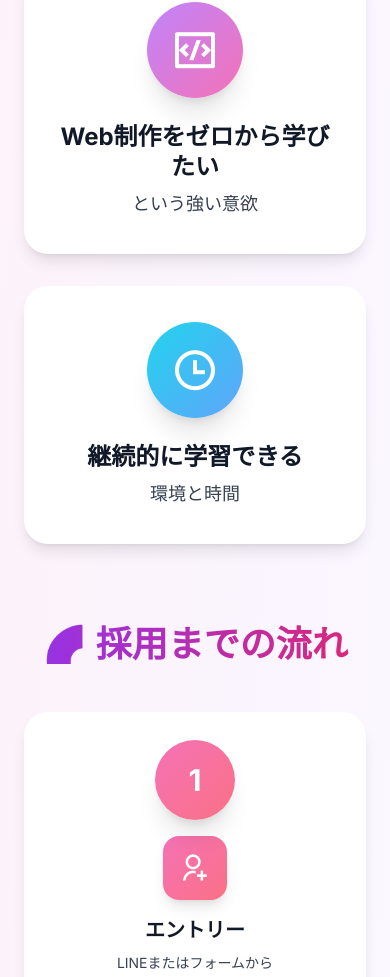
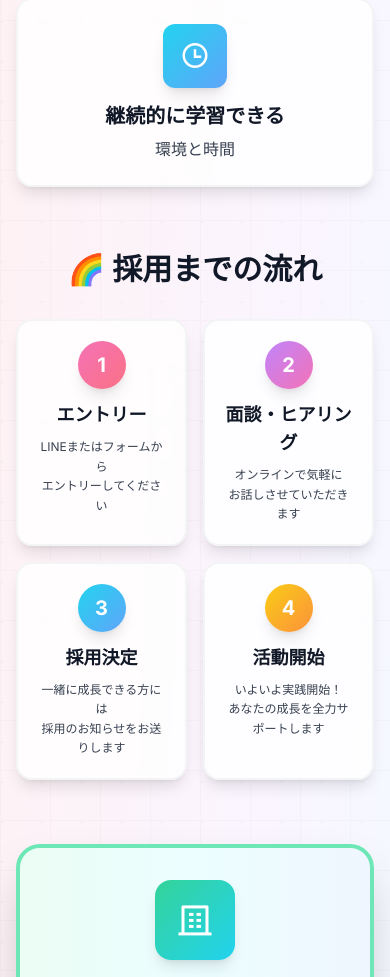
Before and after one commit to Kanta02cer/10slp, a React (Vite) app: page /recruit in a window 390 px wide. Shown: the part 1624-2601 px from the top of the page. Built offline with nearby package versions, Linux system fonts and the light colour scheme; a web font is replaced by a local one.

Commit message:
Update Services component: Revise service titles and pricing formats for clarity, enhance feature descriptions, and improve overall layout for better user engagement and readability.

```diff
--- a/src/pages/recruit/components/Requirements.tsx
+++ b/src/pages/recruit/components/Requirements.tsx
@@ -1,4 +1,28 @@
 export default function Requirements() {
+  const [isVisible, setIsVisible] = useState<Record<number, boolean>>({});
+
+  useEffect(() => {
+    const observerOptions = {
+      threshold: 0.1,
+      rootMargin: '0px 0px -50px 0px'
+    };
+
+    const observer = new IntersectionObserver((entries) => {
+      entries.forEach((entry) => {
+        if (entry.isIntersecting) {
+          const index = parseInt(entry.target.getAttribute('data-index') || '0');
+          setIsVisible(prev => ({ ...prev, [index]: true }));
+        }
+      });
+    }, observerOptions);
+
+    const elements = document.querySelectorAll('[data-scroll-item]');
+    elements.forEach(el => observer.observe(el));
+
+    return () => {
+      elements.forEach(el => observer.unobserve(el));
+    };
+  }, []);
   const requirements = [
     {
       icon: 'ri-robot-2-line',
@@ -78,6 +102,15 @@ export default function Requirements() {
     }
   ];
 
+  const jobContents = [
+    { text: 'ゼロイチでLP制作' },
+    { text: 'お客様との接客' },
+    { text: 'TOMOSUBAラウンジでのコミュニケーター（コミュマネ）' },
+    { text: 'サイトの編集・修正（CMS）' },
+    { text: 'サイトデザイン' },
+    { text: 'デザインカンプ制作' }
+  ];
+
   const benefits = [
     {
       icon: 'ri-briefcase-line',
@@ -100,71 +133,154 @@ export default function Requirements() {
   ];
 
   return (
-    <section id="requirements" className="py-32 bg-gradient-to-br from-pink-50 via-purple-50 via-cyan-50 to-white relative overflow-hidden">
-      {/* 可愛い背景装飾 */}
-      <div className="absolute inset-0 opacity-10">
-        <div className="absolute top-20 left-10 w-32 h-32 rounded-full bg-pink-300 blur-3xl animate-pulse"></div>
-        <div className="absolute bottom-20 right-10 w-40 h-40 rounded-full bg-purple-300 blur-3xl animate-pulse" style={{ animationDelay: '1s' }}></div>
-        <div className="absolute top-1/2 left-1/2 w-36 h-36 rounded-full bg-cyan-300 blur-3xl animate-pulse" style={{ animationDelay: '2s' }}></div>
+    <section id="requirements" className="py-24 sm:py-32 relative overflow-hidden">
+      {/* オシャレな背景 */}
+      <div className="absolute inset-0 z-0">
+        {/* グラデーション背景 */}
+        <div className="absolute inset-0 bg-gradient-to-br from-rose-50 via-pink-50 via-purple-50 to-cyan-50"></div>
+
+        {/* パターンオーバーレイ */}
+        <div
+          className="absolute inset-0 opacity-[0.03]"
+          style={{
+            backgroundImage: `radial-gradient(circle at 2px 2px, rgb(0,0,0) 1px, transparent 0)`,
+            backgroundSize: '40px 40px'
+          }}
+        ></div>
+
+        {/* アニメーション要素 */}
+        <div className="absolute top-20 left-10 w-72 h-72 bg-gradient-to-br from-rose-300/30 to-pink-300/30 rounded-full blur-3xl animate-pulse"></div>
+        <div className="absolute bottom-20 right-10 w-96 h-96 bg-gradient-to-br from-purple-300/30 to-cyan-300/30 rounded-full blur-3xl animate-pulse" style={{ animationDelay: '2s' }}></div>
+        <div className="absolute top-1/2 left-1/2 transform -translate-x-1/2 -translate-y-1/2 w-80 h-80 bg-gradient-to-br from-pink-200/20 to-rose-200/20 rounded-full blur-3xl animate-pulse" style={{ animationDelay: '4s' }}></div>
+
+        {/* グリッドパターン */}
+        <div
+          className="absolute inset-0 opacity-[0.02]"
+          style={{
+            backgroundImage: `
+              linear-gradient(to right, rgb(0,0,0) 1px, transparent 1px),
+              linear-gradient(to bottom, rgb(0,0,0) 1px, transparent 1px)
+            `,
+          backgroundSize: '50px 50px'
+          }}
+        ></div>
       </div>
 
-      {/* 星やハートの装飾 */}
-      <div className="absolute top-32 right-20 text-4xl animate-bounce" style={{ animationDuration: '3s' }}>✨</div>
-      <div className="absolute bottom-40 left-20 text-5xl animate-pulse">💝</div>
-      <div className="absolute top-64 left-32 text-3xl animate-bounce" style={{ animationDuration: '4s', animationDelay: '1s' }}>⭐</div>
-
-      <div className="max-w-7xl mx-auto px-6 relative z-10">
+      <div className="max-w-6xl mx-auto px-4 sm:px-6 relative z-10">
         {/* タイトル */}
-        <div className="text-center mb-16">
-          <h2 className="text-5xl md:text-6xl font-bold mb-4 bg-gradient-to-r from-pink-500 via-purple-500 to-cyan-500 bg-clip-text text-transparent">
+        <div className="text-center mb-12 sm:mb-16">
+          <h2 className="text-4xl sm:text-5xl md:text-6xl font-bold mb-4 bg-gradient-to-r from-red-600 via-pink-500 to-purple-600 bg-clip-text text-transparent">
             募集要項
           </h2>
-          <p className="text-xl text-gray-700 font-medium">
+          <p className="text-lg sm:text-xl text-gray-700 font-medium">
             学生インターン・主婦の方も大歓迎！✨<br />
             在宅ワーク・フレックス対応で、あなたのペースで成長できます
           </p>
         </div>
 
         {/* 必須条件 */}
-        <div className="mb-20">
-          <h3 className="text-4xl font-bold text-center mb-12 bg-gradient-to-r from-pink-600 to-rose-600 bg-clip-text text-transparent">
+        <div className="mb-16 sm:mb-20">
+          <h3 className="text-3xl sm:text-4xl font-bold text-center mb-8 sm:mb-12 text-gray-900">
             📋 必須条件
           </h3>
-          <div className="grid md:grid-cols-3 gap-8">
+          <div className="grid md:grid-cols-3 gap-6 sm:gap-8">
             {requirements.map((item, index) => (
-              <div key={index} className="group bg-white rounded-3xl p-8 shadow-lg hover:shadow-2xl transition-all duration-300 border-4 border-transparent hover:border-pink-200 text-center transform hover:scale-105">
-                <div className={`w-24 h-24 flex items-center justify-center mx-auto mb-6 bg-gradient-to-br ${item.gradient} rounded-full shadow-xl group-hover:rotate-12 transition-transform duration-300`}>
-                  <i className={`${item.icon} text-5xl text-white`}></i>
+              <div
+                key={index}
+                data-scroll-item
+                data-index={index}
+                className={`bg-white/80 backdrop-blur-sm rounded-2xl p-6 sm:p-8 shadow-lg hover:shadow-2xl transition-all duration-500 border-2 border-gray-100 hover:border-rose-200 text-center transform hover:-translate-y-2 ${
+                  isVisible[index] ? 'opacity-100 translate-y-0' : 'opacity-0 translate-y-10'
+                }`}
+                style={{ transitionDelay: `${index * 150}ms` }}
+              >
+                <div className={`w-16 h-16 sm:w-20 sm:h-20 flex items-center justify-center mx-auto mb-4 sm:mb-6 bg-gradient-to-br ${item.gradient} rounded-xl shadow-lg transform group-hover:scale-110 transition-transform duration-300 hover:rotate-6`}>
+                  <i className={`${item.icon} text-3xl sm:text-4xl text-white`}></i>
                 </div>
-                <h4 className="text-2xl font-bold text-gray-900 mb-2 leading-tight">{item.title}</h4>
-                <p className="text-lg text-gray-700 font-medium">{item.subtitle}</p>
+                <h4 className="text-xl sm:text-2xl font-bold text-gray-900 mb-2 leading-tight group-hover:text-rose-600 transition-colors">{item.title}</h4>
+                <p className="text-base sm:text-lg text-gray-700">{item.subtitle}</p>
               </div>
             ))}
           </div>
         </div>
 
         {/* 採用までの流れ */}
-        <div className="mb-20">
-          <h3 className="text-4xl font-bold text-center mb-12 bg-gradient-to-r from-purple-600 to-pink-600 bg-clip-text text-transparent">
+        <div className="mb-16 sm:mb-20">
+          <h3 className="text-3xl sm:text-4xl font-bold text-center mb-8 sm:mb-12 text-gray-900">
             🌈 採用までの流れ
           </h3>
-          <div className="grid md:grid-cols-4 gap-6">
+          <div className="grid grid-cols-2 md:grid-cols-4 gap-4 sm:gap-6">
             {flow.map((item, index) => (
-              <div key={index} className="relative">
-                {/* 接続線 */}
-                {index < flow.length - 1 && (
-                  <div className="hidden md:block absolute top-1/2 right-0 w-full h-1 bg-gradient-to-r from-pink-300 to-purple-300 transform -translate-y-1/2 z-0" style={{ width: 'calc(100% + 1.5rem)' }}></div>
-                )}
+              <div
+                key={index}
+                data-scroll-item
+                data-index={index + 10}
+                className={`bg-white/80 backdrop-blur-sm rounded-2xl p-5 sm:p-6 shadow-lg hover:shadow-2xl transition-all duration-500 border-2 border-gray-100 hover:border-purple-200 text-center transform hover:-translate-y-2 hover:scale-105 group ${
+                  isVisible[index + 10] ? 'opacity-100 translate-y-0' : 'opacity-0 translate-y-10'
+                }`}
+                style={{ transitionDelay: `${index * 150}ms` }}
+              >
+                <div className={`w-12 h-12 sm:w-16 sm:h-16 flex items-center justify-center mx-auto mb-3 sm:mb-4 bg-gradient-to-br ${item.gradient} rounded-full shadow-lg transform group-hover:rotate-12 group-hover:scale-110 transition-all duration-300`}>
+                  <span className="text-xl sm:text-2xl font-bold text-white">{item.step}</span>
+                </div>
+                <h4 className="text-lg sm:text-xl font-bold text-gray-900 mb-2 group-hover:text-purple-600 transition-colors">{item.title}</h4>
+                <p className="text-xs sm:text-sm text-gray-700 leading-relaxed" dangerouslySetInnerHTML={{ __html: item.description }}></p>
+              </div>
+            ))}
+          </div>
+        </div>
 
-                <div className="relative bg-white rounded-3xl p-6 shadow-lg hover:shadow-2xl transition-all duration-300 border-4 border-transparent hover:border-purple-200 text-center transform hover:scale-105">
-                  <div className={`w-20 h-20 flex items-center justify-center mx-auto mb-4 bg-gradient-to-br ${item.gradient} rounded-full shadow-xl relative z-10`}>
-                    <span className="text-3xl font-bold text-white">{item.step}</span>
+        {/* オフィス情報（強調） */}
+        <div
+          data-scroll-item
+          data-index={50}
+          className={`mb-16 sm:mb-20 bg-gradient-to-r from-emerald-50 via-cyan-50 to-blue-50 rounded-3xl p-8 sm:p-10 border-4 border-emerald-300 shadow-2xl ${
+            isVisible[50] ? 'opacity-100 translate-y-0' : 'opacity-0 translate-y-10'
+          }`}
+        >
+          <div className="text-center">
+            <div className="w-20 h-20 flex items-center justify-center mx-auto mb-6 bg-gradient-to-br from-emerald-400 to-cyan-400 rounded-2xl shadow-lg">
+              <i className="ri-building-4-line text-4xl text-white"></i>
+            </div>
+            <h3 className="text-3xl sm:text-4xl font-bold text-gray-900 mb-4">
+              🏢 オフィス
+            </h3>
+            <div className="bg-white/90 backdrop-blur-sm rounded-2xl p-6 sm:p-8 shadow-lg max-w-2xl mx-auto">
+              <h4 className="text-2xl sm:text-3xl font-bold text-emerald-700 mb-3">
+                四ツ谷TOMOSUBA
+              </h4>
+              <p className="text-lg sm:text-xl text-gray-700 leading-relaxed">
+                〒102-0083<br />
+                東京都千代田区麹町５丁目3番地6 B1
+              </p>
+            </div>
+          </div>
+        </div>
+
+        {/* 業務内容（強調） */}
+        <div
+          data-scroll-item
+          data-index={60}
+          className={`mb-16 sm:mb-20 ${
+            isVisible[60] ? 'opacity-100 translate-y-0' : 'opacity-0 translate-y-10'
+          }`}
+        >
+          <h3 className="text-3xl sm:text-4xl font-bold text-center mb-8 sm:mb-12 text-gray-900">
+            💼 業務内容
+          </h3>
+          <div className="grid sm:grid-cols-2 lg:grid-cols-3 gap-4 sm:gap-6 max-w-5xl mx-auto">
+            {jobContents.map((item, index) => (
+              <div
+                key={index}
+                className="bg-white/80 backdrop-blur-sm rounded-2xl p-5 sm:p-6 shadow-lg hover:shadow-2xl transition-all duration-500 border-2 border-gray-100 hover:border-emerald-200 transform hover:-translate-y-2 group"
+              >
+                <div className="flex items-center gap-3">
+                  <div className="w-10 h-10 flex items-center justify-center bg-gradient-to-br from-emerald-400 to-cyan-400 rounded-lg shadow-md group-hover:scale-110 transition-transform duration-300 flex-shrink-0">
+                    <span className="text-white font-bold">{index + 1}</span>
                   </div>
-                  <div className={`w-16 h-16 flex items-center justify-center mx-auto mb-4 bg-gradient-to-br ${item.gradient} rounded-2xl shadow-lg`}>
-                    <i className={`${item.icon} text-3xl text-white`}></i>
-                  </div>
-                  <h4 className="text-xl font-bold text-gray-900 mb-2">{item.title}</h4>
-                  <p className="text-sm text-gray-700 leading-relaxed" dangerouslySetInnerHTML={{ __html: item.description }}></p>
+                  <p className="text-base sm:text-lg font-medium text-gray-900 group-hover:text-emerald-600 transition-colors">
+                    {item.text}
+                  </p>
                 </div>
               </div>
             ))}
@@ -172,51 +288,124 @@ export default function Requirements() {
         </div>
 
         {/* 労働条件 */}
-        <div className="mb-20">
-          <h3 className="text-4xl font-bold text-center mb-12 bg-gradient-to-r from-cyan-600 to-blue-600 bg-clip-text text-transparent">
+        <div className="mb-16 sm:mb-20">
+          <h3 className="text-3xl sm:text-4xl font-bold text-center mb-8 sm:mb-12 text-gray-900">
             💼 労働条件
           </h3>
-          <div className="grid md:grid-cols-2 lg:grid-cols-4 gap-6">
-            {workingConditions.map((item, index) => (
-              <div key={index} className="bg-white rounded-3xl p-8 shadow-lg hover:shadow-2xl transition-all duration-300 border-4 border-transparent hover:border-cyan-200 text-center transform hover:scale-105">
-                <div className={`w-20 h-20 flex items-center justify-center mx-auto mb-6 bg-gradient-to-br ${item.gradient} rounded-full shadow-xl`}>
-                  <i className={`${item.icon} text-4xl text-white`}></i>
+          <div className="grid sm:grid-cols-2 lg:grid-cols-4 gap-4 sm:gap-6">
+            {workingConditions.map((item, index) => {
+              // 報酬を強調表示
+              if (item.title === '報酬') {
+                return (
+                  <div
+                    key={index}
+                    data-scroll-item
+                    data-index={index + 20}
+                    className={`bg-gradient-to-br from-yellow-50 to-orange-50 backdrop-blur-sm rounded-2xl p-6 sm:p-8 shadow-xl hover:shadow-2xl transition-all duration-500 border-4 border-yellow-300 hover:border-orange-400 text-center transform hover:-translate-y-2 group ${
+                      isVisible[index + 20] ? 'opacity-100 translate-y-0' : 'opacity-0 translate-y-10'
+                    }`}
+                    style={{ transitionDelay: `${index * 100}ms` }}
+                  >
+                    <div className={`w-16 h-16 sm:w-20 sm:h-20 flex items-center justify-center mx-auto mb-4 sm:mb-6 bg-gradient-to-br from-yellow-400 to-orange-400 rounded-xl shadow-lg transform group-hover:scale-110 group-hover:rotate-6 transition-all duration-300`}>
+                      <i className={`${item.icon} text-3xl sm:text-4xl text-white`}></i>
+                    </div>
+                    <h4 className="text-lg sm:text-xl font-bold text-gray-900 mb-3 sm:mb-4 group-hover:text-orange-600 transition-colors">{item.title}</h4>
+                    <div className="space-y-2">
+                      <p className="text-2xl sm:text-3xl font-bold text-orange-600">時給：1,500円</p>
+                      <p className="text-xl sm:text-2xl font-bold text-orange-600">インセンティブ：20％</p>
+                    </div>
+                  </div>
+                );
+              }
+
+              // 勤務場所を強調表示
+              if (item.title === '勤務場所') {
+                return (
+                  <div
+                    key={index}
+                    data-scroll-item
+                    data-index={index + 20}
+                    className={`bg-gradient-to-br from-emerald-50 to-cyan-50 backdrop-blur-sm rounded-2xl p-6 sm:p-8 shadow-xl hover:shadow-2xl transition-all duration-500 border-4 border-emerald-300 hover:border-cyan-400 text-center transform hover:-translate-y-2 group ${
+                      isVisible[index + 20] ? 'opacity-100 translate-y-0' : 'opacity-0 translate-y-10'
+                    }`}
+                    style={{ transitionDelay: `${index * 100}ms` }}
+                  >
+                    <div className={`w-16 h-16 sm:w-20 sm:h-20 flex items-center justify-center mx-auto mb-4 sm:mb-6 bg-gradient-to-br from-emerald-400 to-cyan-400 rounded-xl shadow-lg transform group-hover:scale-110 group-hover:rotate-6 transition-all duration-300`}>
+                      <i className={`${item.icon} text-3xl sm:text-4xl text-white`}></i>
+                    </div>
+                    <h4 className="text-lg sm:text-xl font-bold text-gray-900 mb-3 sm:mb-4 group-hover:text-emerald-600 transition-colors">{item.title}</h4>
+                    <div className="bg-white/80 rounded-xl p-4">
+                      <p className="text-lg font-bold text-emerald-700 mb-2">四ツ谷TOMOSUBA</p>
+                      <p className="text-sm text-gray-700 leading-relaxed">〒102-0083<br />東京都千代田区麹町５丁目3番地6 B1</p>
+                    </div>
+                  </div>
+                );
+              }
+
+              // その他の労働条件
+              return (
+                <div
+                  key={index}
+                  data-scroll-item
+                  data-index={index + 20}
+                  className={`bg-white/80 backdrop-blur-sm rounded-2xl p-6 sm:p-8 shadow-lg hover:shadow-2xl transition-all duration-500 border-2 border-gray-100 hover:border-cyan-200 text-center transform hover:-translate-y-2 group ${
+                    isVisible[index + 20] ? 'opacity-100 translate-y-0' : 'opacity-0 translate-y-10'
+                  }`}
+                  style={{ transitionDelay: `${index * 100}ms` }}
+                >
+                  <div className={`w-16 h-16 sm:w-20 sm:h-20 flex items-center justify-center mx-auto mb-4 sm:mb-6 bg-gradient-to-br ${item.gradient} rounded-xl shadow-lg transform group-hover:scale-110 group-hover:rotate-6 transition-all duration-300`}>
+                    <i className={`${item.icon} text-3xl sm:text-4xl text-white`}></i>
+                  </div>
+                  <h4 className="text-lg sm:text-xl font-bold text-gray-900 mb-3 sm:mb-4 group-hover:text-cyan-600 transition-colors">{item.title}</h4>
+                  <p className="text-sm sm:text-base text-gray-700 leading-relaxed" dangerouslySetInnerHTML={{ __html: item.content }}></p>
                 </div>
-                <h4 className="text-xl font-bold text-gray-900 mb-4">{item.title}</h4>
-                <p className="text-base text-gray-700 leading-relaxed" dangerouslySetInnerHTML={{ __html: item.content }}></p>
-              </div>
-            ))}
+              );
+            })}
           </div>
         </div>
 
         {/* 得られるもの */}
-        <div>
-          <h3 className="text-4xl font-bold text-center mb-12 bg-gradient-to-r from-yellow-600 to-orange-600 bg-clip-text text-transparent">
+        <div className="mb-16 sm:mb-20">
+          <h3 className="text-3xl sm:text-4xl font-bold text-center mb-8 sm:mb-12 text-gray-900">
             🎁 こんなことができます
           </h3>
-          <div className="grid md:grid-cols-3 gap-8">
+          <div className="grid md:grid-cols-3 gap-6 sm:gap-8">
             {benefits.map((item, index) => (
-              <div key={index} className="group bg-white rounded-3xl p-8 shadow-lg hover:shadow-2xl transition-all duration-300 border-4 border-transparent hover:border-yellow-200 text-center transform hover:scale-105">
-                <div className={`w-24 h-24 flex items-center justify-center mx-auto mb-6 bg-gradient-to-br ${item.gradient} rounded-full shadow-xl group-hover:rotate-12 transition-transform duration-300`}>
-                  <i className={`${item.icon} text-5xl text-white`}></i>
+              <div
+                key={index}
+                data-scroll-item
+                data-index={index + 30}
+                className={`bg-white/80 backdrop-blur-sm rounded-2xl p-6 sm:p-8 shadow-lg hover:shadow-2xl transition-all duration-500 border-2 border-gray-100 hover:border-yellow-200 text-center transform hover:-translate-y-2 group ${
+                  isVisible[index + 30] ? 'opacity-100 translate-y-0' : 'opacity-0 translate-y-10'
+                }`}
+                style={{ transitionDelay: `${index * 150}ms` }}
+              >
+                <div className={`w-16 h-16 sm:w-20 sm:h-20 flex items-center justify-center mx-auto mb-4 sm:mb-6 bg-gradient-to-br ${item.gradient} rounded-xl shadow-lg transform group-hover:scale-110 group-hover:rotate-12 transition-all duration-300`}>
+                  <i className={`${item.icon} text-3xl sm:text-4xl text-white`}></i>
                 </div>
-                <h4 className="text-2xl font-bold text-gray-900 mb-2 leading-tight">{item.title}</h4>
-                <p className="text-lg text-gray-700 font-medium">{item.subtitle}</p>
+                <h4 className="text-xl sm:text-2xl font-bold text-gray-900 mb-2 leading-tight group-hover:text-yellow-600 transition-colors">{item.title}</h4>
+                <p className="text-base sm:text-lg text-gray-700">{item.subtitle}</p>
               </div>
             ))}
           </div>
         </div>
 
         {/* おすすめメッセージ */}
-        <div className="mt-20 bg-gradient-to-r from-pink-100 via-purple-100 to-cyan-100 rounded-3xl p-10 border-4 border-pink-200 shadow-xl">
+        <div
+          data-scroll-item
+          data-index={40}
+          className={`mt-12 sm:mt-16 bg-gradient-to-r from-rose-100/90 via-pink-100/90 to-purple-100/90 backdrop-blur-sm rounded-2xl sm:rounded-3xl p-6 sm:p-10 border-2 border-rose-300/50 shadow-xl hover:shadow-2xl transition-all duration-500 hover:scale-[1.02] ${
+            isVisible[40] ? 'opacity-100 translate-y-0' : 'opacity-0 translate-y-10'
+          }`}
+        >
           <div className="text-center">
-            <div className="text-6xl mb-4">💖</div>
-            <h3 className="text-3xl font-bold text-gray-900 mb-4">
+            <div className="text-4xl sm:text-5xl mb-3 sm:mb-4 animate-pulse">💖</div>
+            <h3 className="text-2xl sm:text-3xl font-bold text-gray-900 mb-3 sm:mb-4">
               学生さん・主婦の方、大歓迎！
             </h3>
-            <p className="text-xl text-gray-700 leading-relaxed max-w-3xl mx-auto">
-              学業や家事で忙しい方でも、あなたのペースで無理なく活動できます。<br />
-              在宅ワークOK・フレックス対応で、ライフスタイルに合わせて働けます。<br />
+            <p className="text-base sm:text-lg md:text-xl text-gray-700 leading-relaxed max-w-3xl mx-auto">
+              学業や家事で忙しい方でも、あなたのペースで無理なく活動できます。<br className="hidden sm:block" />
+              在宅ワークOK・フレックス対応で、ライフスタイルに合わせて働けます。<br className="hidden sm:block" />
               経験がなくても大丈夫！丁寧にサポートいたします。✨
             </p>
           </div>
```
Also changed, not shown: src/pages/home/components/Services.tsx (+15 -24 lines).
